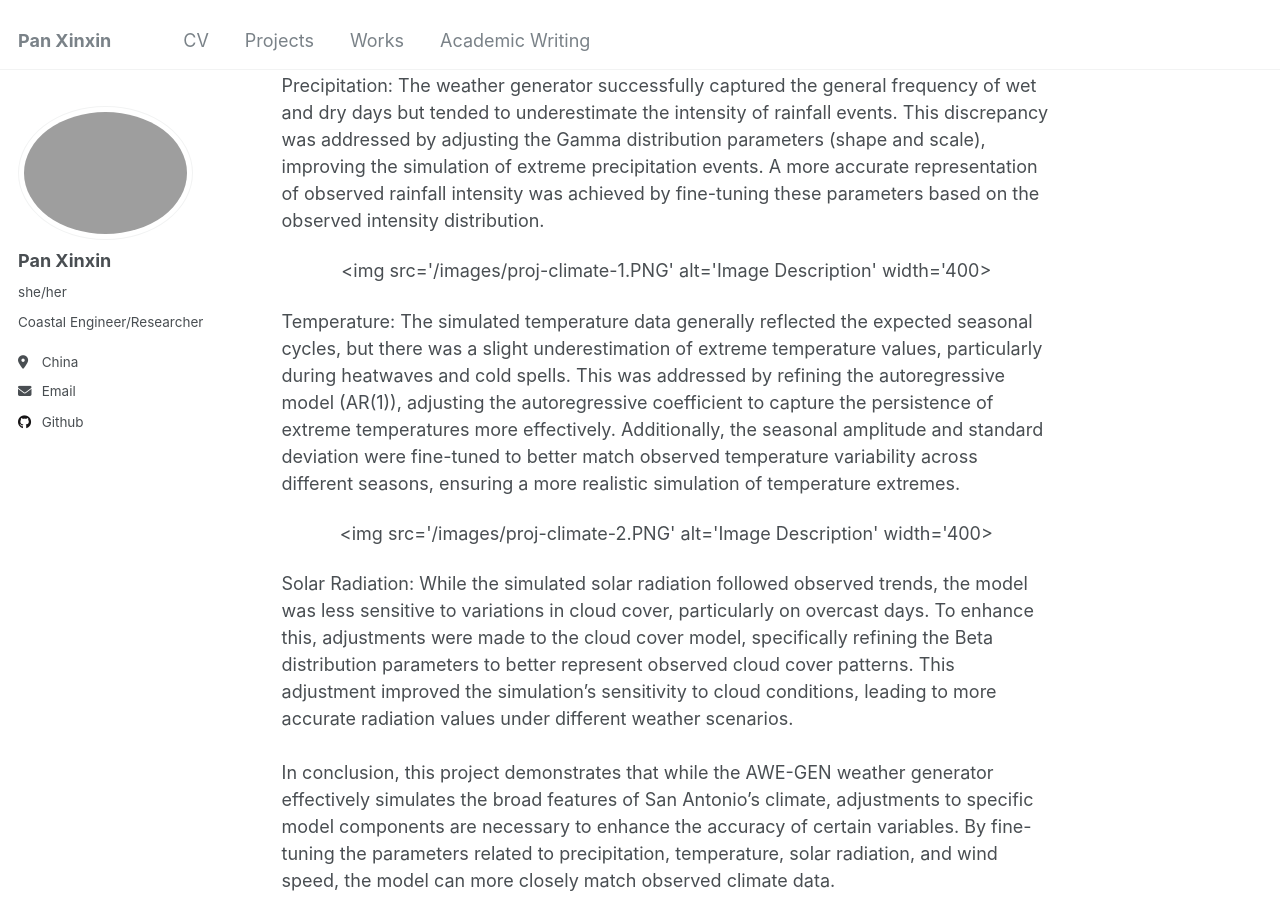
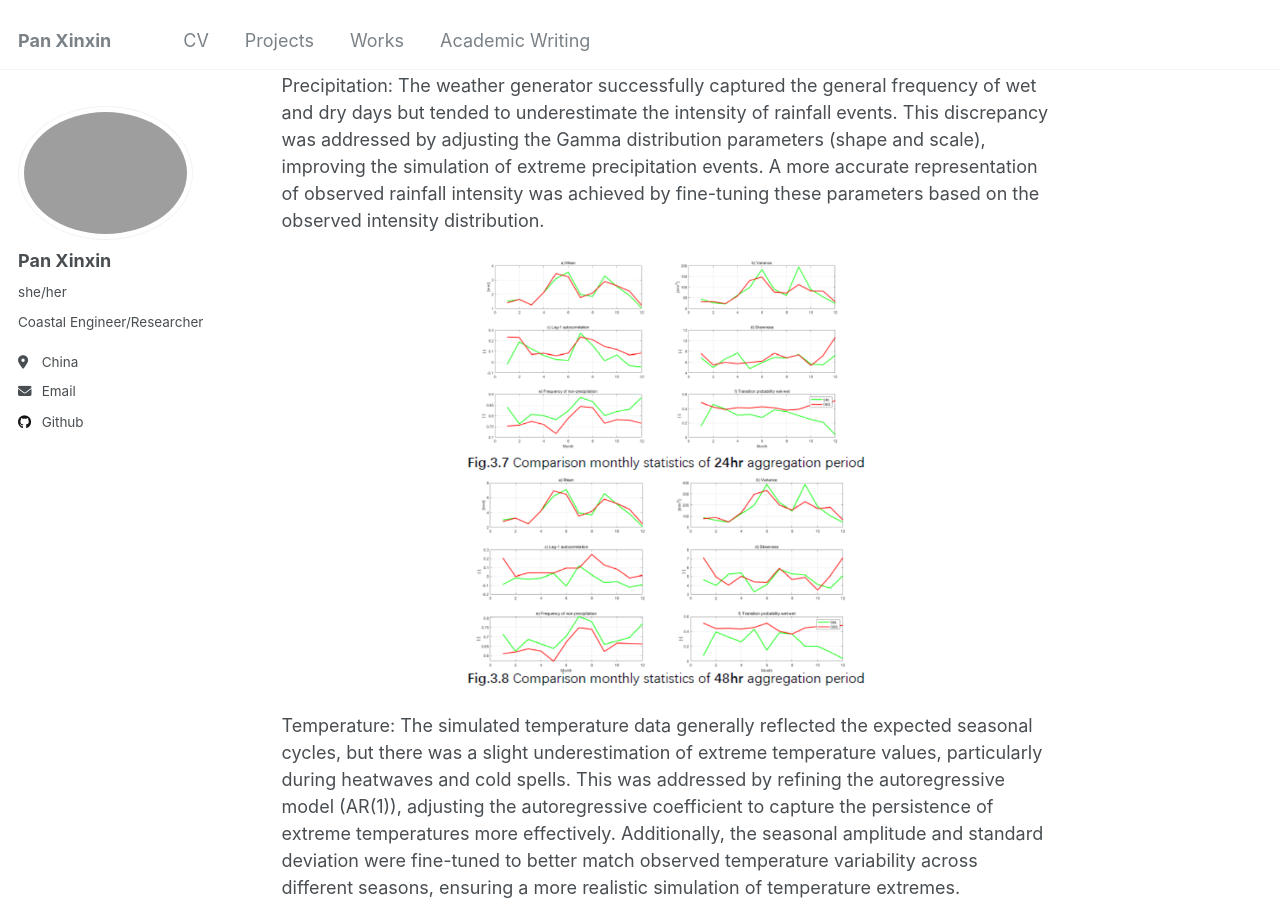
Before and after one commit to kingdaxing/kingdaxing.github.io, a Jekyll site: the page built from _talks/proj-5-2023-11-01-climate.md, in a window 1280 px wide and 900 px high, scrolled down 392 px. Built offline with Jekyll 4.4.1, drawn with Linux system fonts in a browser that asks for light colours.

Commit message:
Update proj-5-2023-11-01-climate.md

```diff
--- a/_talks/proj-5-2023-11-01-climate.md
+++ b/_talks/proj-5-2023-11-01-climate.md
@@ -16,12 +16,12 @@ Findings:
 ======
 Precipitation: The weather generator successfully captured the general frequency of wet and dry days but tended to underestimate the intensity of rainfall events. This discrepancy was addressed by adjusting the Gamma distribution parameters (shape and scale), improving the simulation of extreme precipitation events. A more accurate representation of observed rainfall intensity was achieved by fine-tuning these parameters based on the observed intensity distribution.<br/>
 <p align="center">
-  <img src='/images/proj-climate-1.PNG' alt='Image Description' width='400>
+  <img src='/images/proj-climate-1.PNG' alt='Image Description' width='400'>
 </p>
 
 Temperature: The simulated temperature data generally reflected the expected seasonal cycles, but there was a slight underestimation of extreme temperature values, particularly during heatwaves and cold spells. This was addressed by refining the autoregressive model (AR(1)), adjusting the autoregressive coefficient to capture the persistence of extreme temperatures more effectively. Additionally, the seasonal amplitude and standard deviation were fine-tuned to better match observed temperature variability across different seasons, ensuring a more realistic simulation of temperature extremes.<br/>
 <p align="center">
-  <img src='/images/proj-climate-2.PNG' alt='Image Description' width='400>
+  <img src='/images/proj-climate-2.PNG' alt='Image Description' width='400'>
 </p>
 
 Solar Radiation: While the simulated solar radiation followed observed trends, the model was less sensitive to variations in cloud cover, particularly on overcast days. To enhance this, adjustments were made to the cloud cover model, specifically refining the Beta distribution parameters to better represent observed cloud cover patterns. This adjustment improved the simulation’s sensitivity to cloud conditions, leading to more accurate radiation values under different weather scenarios.
```
